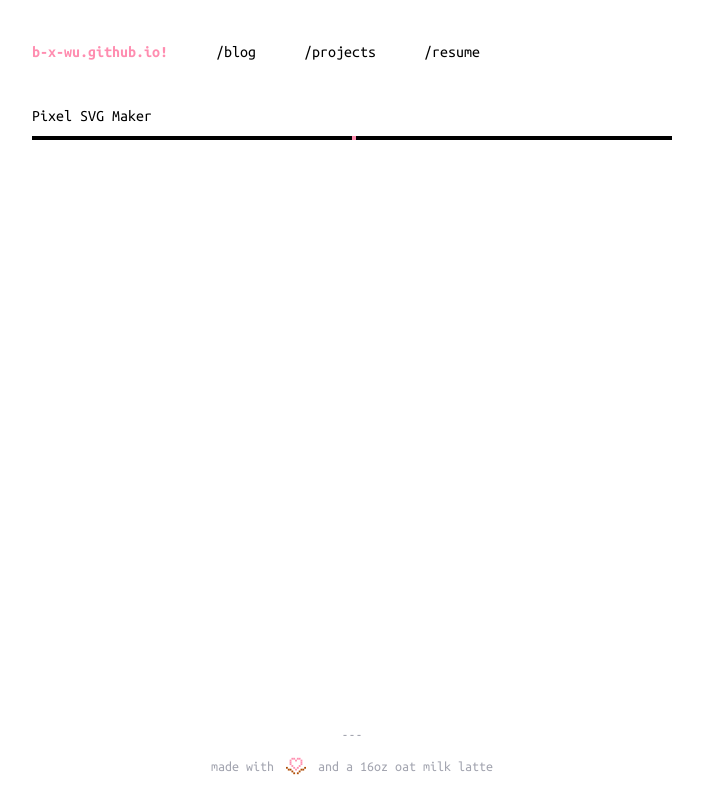
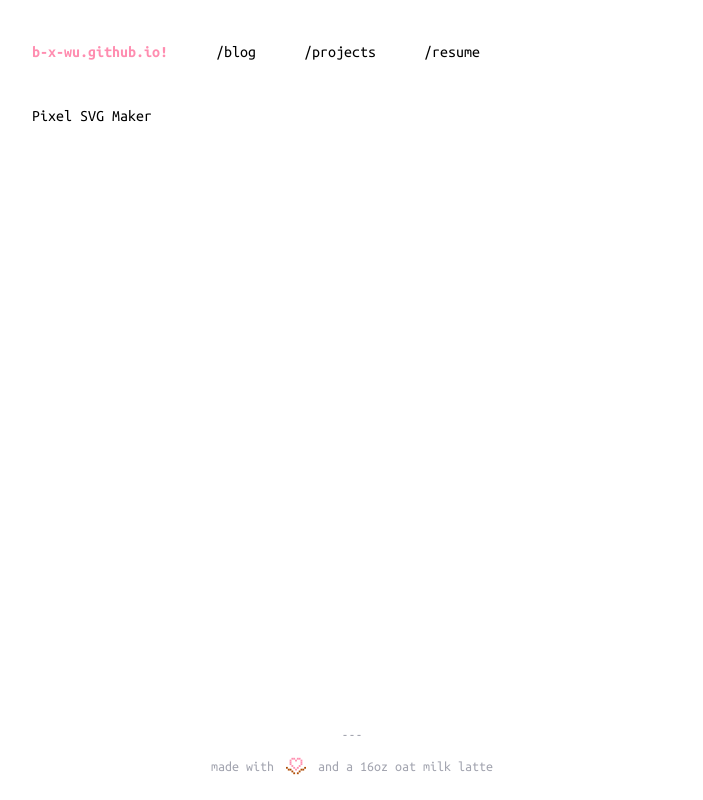
Before and after one commit to b-x-wu/b-x-wu.github.io, a React app: page /projects in a window 1280 px wide. Shown: the whole page, without its empty margins (288-991 px from the left). Built offline with nearby package versions, Linux system fonts and the light colour scheme.

Commit message:
fix: remove slider from projects page

```diff
--- a/src/routes/projects/Projects.tsx
+++ b/src/routes/projects/Projects.tsx
@@ -1,13 +1,11 @@
 import React from 'react';
 import { Link } from 'react-router-dom';
-import Slider from '../../components/common/Slider';
 
 // TODO: make this pretty. this is a placeholder for now
 const Projects: React.FC = () => {
     return (
         <div className='flex w-full flex-col gap-y-2'>
             <Link to='/projects/pixel-svg-maker'>Pixel SVG Maker</Link>
-            <Slider min={ 0 } max={ 100 } step={ 2 } onChange={ console.log } />
         </div>
     );
 };
```
